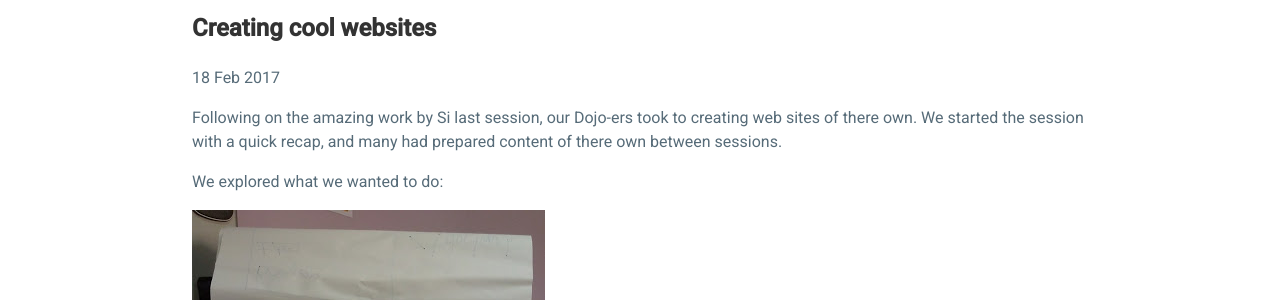
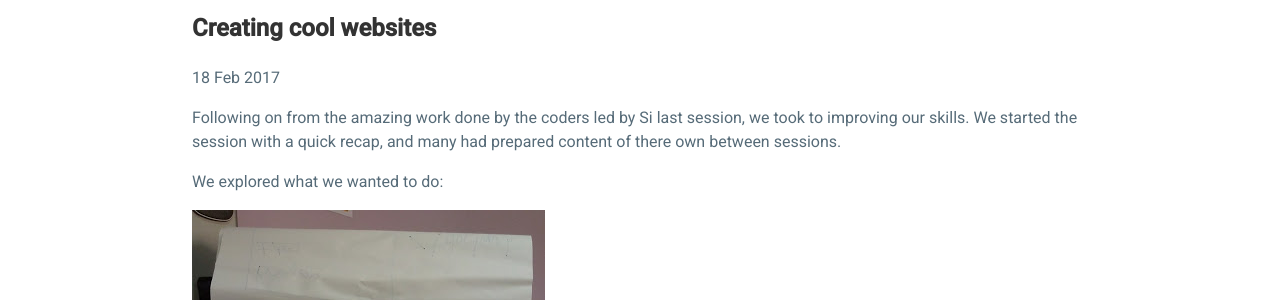
Before and after one commit to bradford-coderdojo/bradford-coderdojo.github.io, a Jekyll site: the page built from _posts/2017-02-18-Creating cool websites.md, in a window 1280 px wide. Shown: the part 213-513 px from the top of the page. Built offline with Jekyll 4.4.1, drawn with Linux system fonts in a browser that asks for light colours.

Commit message:
Update 2017-02-18-Creating cool websites.md

```diff
--- a/_posts/2017-02-18-Creating cool websites.md
+++ b/_posts/2017-02-18-Creating cool websites.md
@@ -1,7 +1,7 @@
 ---
 layout: post
 ---
-Following on the amazing work by Si last session, our Dojo-ers took to creating web sites of there own.
+Following on from the amazing work done by the coders led by Si last session, we took to improving our skills.
 We started the session with a quick recap, and many had prepared content of there own between sessions.
 
 We explored what we wanted to do:
```
